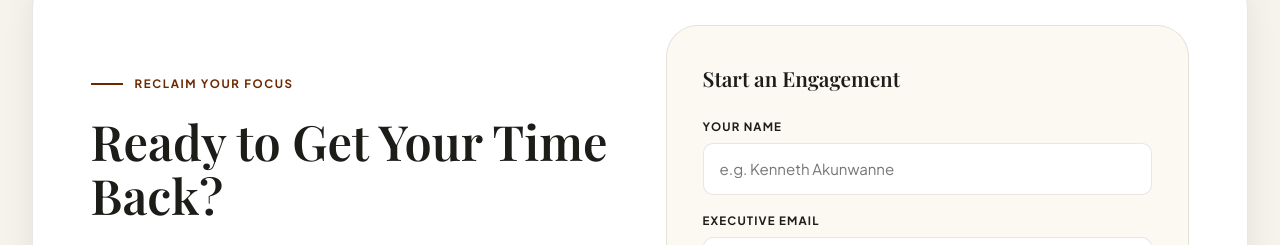
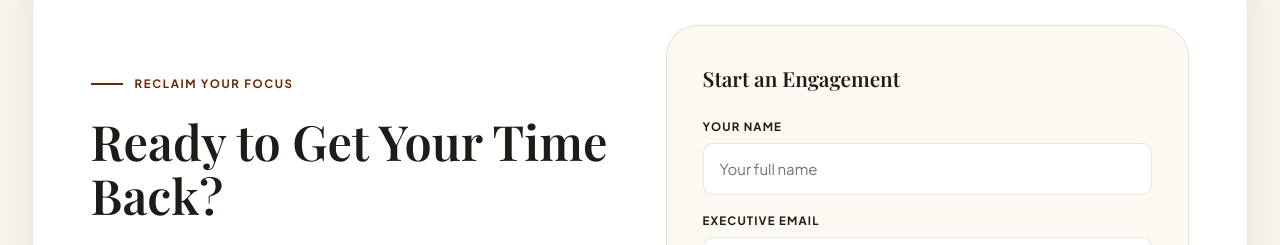
Before and after one commit to Kenneth-Akums/greatgraceudeigwe, a React (Vite) app: page / in a window 1280 px wide. Shown: the part 6713-6958 px from the top of the page. Built offline with nearby package versions, Linux system fonts and the light colour scheme; a web font is replaced by a local one.

Commit message:
Update contact name input placeholder

```diff
--- a/src/components/Contact/Contact.tsx
+++ b/src/components/Contact/Contact.tsx
@@ -199,7 +199,7 @@ export function Contact() {
                     id="contact-name"
                     type="text"
                     required
-                    placeholder="e.g. Kenneth Akunwanne"
+                    placeholder="Your full name"
                     className={styles.input}
                     value={formState.name}
                     onChange={(e) =>
```
